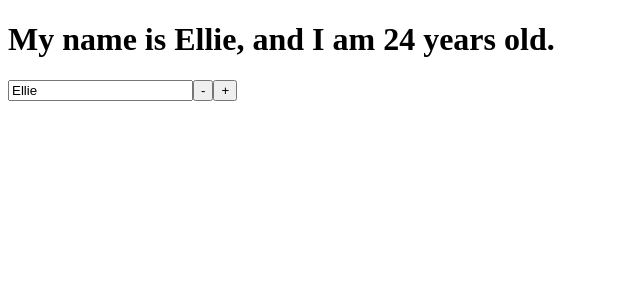
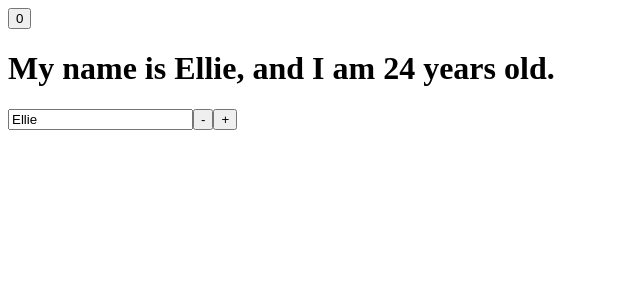
Before and after one commit to ellewright/CourseCareers-React-Unit, a React (Vite) app: page / in a window 1280 px wide. Shown: the top 300 px of the page, without its empty margins (0-640 px from the left). Built offline with nearby package versions, Linux system fonts and the light colour scheme.

Commit message:
Add VirtualDOM.jsx

```diff
--- a/src/App.jsx
+++ b/src/App.jsx
@@ -7,13 +7,14 @@ import StateInClassComponents, { CounterClass } from "./components/BasicStateful
 import InputEventListeners from "./components/BasicStatefulComponents/InputEventListeners"
 import ArrayStateProject from "./components/BasicStatefulComponents/ArrayStateProject"
 import CounterWithNameProject, { CounterWithNameClass } from "./components/BasicStatefulComponents/CounterWithNameProject"
+import VirtualDom from "./components/ComponentLifecycle/VirtualDom"
 // import user from './user.json'
 // import './styles.css'
 // import img from './img.jpg'
 
 function App() {
   return (
-    <CounterWithNameProject />
+    <VirtualDom />
   )
 }
 
--- a/src/components/BasicStatefulComponents/CounterWithNameProject.jsx
+++ b/src/components/BasicStatefulComponents/CounterWithNameProject.jsx
@@ -1,6 +1,7 @@
 import React, { useState } from "react"
 
 export default function CounterWithNameProject() {
+    console.log("Render child.")
 
     const [name, setName] = useState("Ellie")
     const [age, setAge] = useState(24)
--- /dev/null
+++ b/src/components/ComponentLifecycle/VirtualDom.jsx
@@ -0,0 +1,18 @@
+import { useState } from "react"
+import CounterWithNameProject from "../BasicStatefulComponents/CounterWithNameProject"
+
+export default function VirtualDom() {
+    const [appCount, setAppCount] = useState(0)
+
+    console.log("Render app.")
+    return (
+        <div>
+            <button
+                style={{ display: "block", marginBottom: "1rem" }}
+                onClick={() => setAppCount(c => c + 1)}>{appCount}</button>
+            <CounterWithNameProject />
+        </div>
+    )
+}
+
+// Virtual DOM: DOM stored in memory. When rerendered, new DOM compared to old DOM and only new parts are changed. This is much quicker than rerendering the entire DOM from scratch
```
